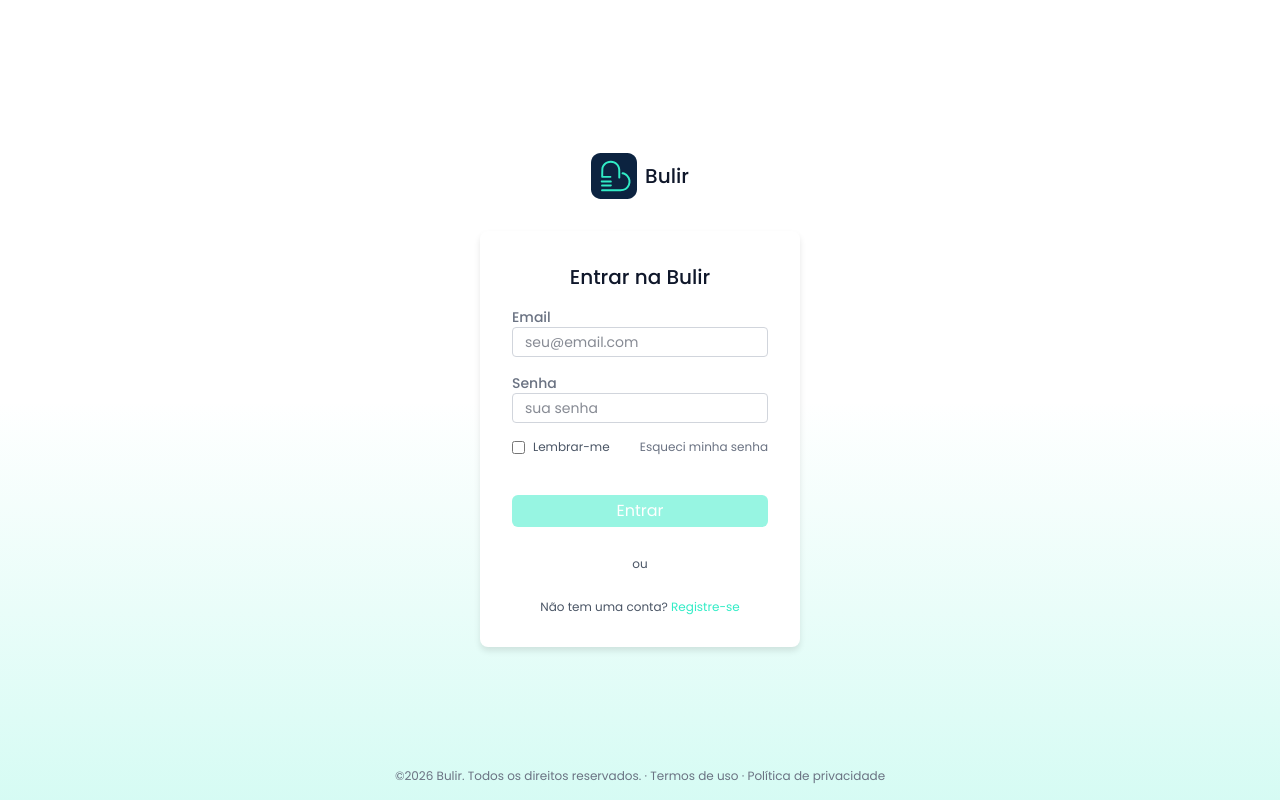
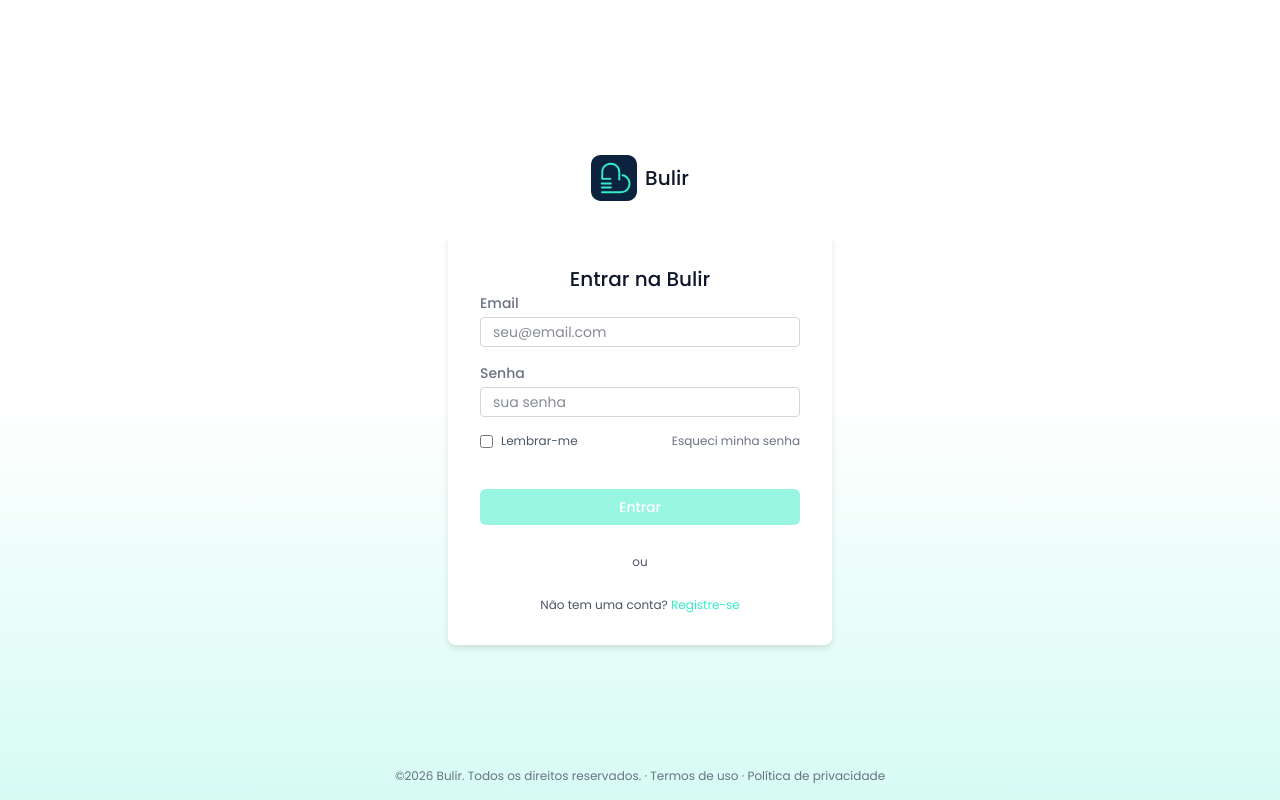
Before and after one commit to emanuel-malungo/Bulir, a Next.js app in the folder frontend-web/: page /auth/login in a window 1280 px wide. Built offline with nearby package versions, Linux system fonts and the light colour scheme; no server answers.

Commit message:
feat: criar componentes Button e Input, e atualizar página de login para utilizá-los

```diff
--- a/frontend-web/src/app/auth/login/page.tsx
+++ b/frontend-web/src/app/auth/login/page.tsx
@@ -2,11 +2,10 @@
 
 'use client';
 
-import Link from 'next/link';
 import { useState } from 'react';
 import Image from 'next/image';
 import icon from '@/assets/images/bulir.svg';
-import ReCaptchaV3 from '@/app/components/common/ReCaptchaV3';
+import { Button, Input, ReCaptchaV3 } from '@/app/components/common';
 import { useForm, Controller } from 'react-hook-form';
 import { zodResolver } from '@hookform/resolvers/zod';
 import { loginSchema, type LoginFormData } from '@/modules/auth/auth.schema';
@@ -47,49 +46,35 @@ export default function Login() {
           <Image src={icon} alt="Bulir" />
           <span className="text-xl font-medium">Bulir</span>
         </div>
-        <div className="w-full max-w-xs rounded-lg bg-white p-8 shadow-md">
+        <div className="w-full max-w-sm rounded-lg bg-white p-8 shadow-md">
             <h1 className='text-center font-medium text-xl' >Entrar na Bulir</h1>
-
-            {(errors.email || errors.password) && (
-              <div className="mt-4 p-3 bg-red-100 border border-red-400 text-red-700 text-xs rounded">
-                {errors.email?.message || errors.password?.message}
-              </div>
-            )}
             <div>
               <div>
-              <label className="block text-sm font-medium text-gray-500 mt-4">Email</label>
                 <Controller
                   name="email"
                   control={control}
                   render={({ field }) => (
-                  <input
+                    <Input
                       {...field}
                       type="email"
+                      label="Email"
                       placeholder="seu@email.com"
-                    className={`w-full border rounded px-3 py-1 text-sm focus:outline-none focus:ring-1 ${
-                      errors.email
-                        ? 'border-red-500 focus:ring-red-500'
-                        : 'border-gray-300 focus:ring-accent/50'
-                    }`}
+                      error={errors.email?.message}
                     />
                   )}
                 />
               </div>
-              <div>
-                <label className="block text-sm font-medium text-gray-500 mt-4">Senha</label>
+              <div className="mt-4">
                 <Controller
                   name="password"
                   control={control}
                   render={({ field }) => (
-                    <input
+                    <Input
                       {...field}
                       type="password"
+                      label="Senha"
                       placeholder="sua senha"
-                      className={`w-full border rounded px-3 py-1 text-sm focus:outline-none focus:ring-1 ${
-                        errors.password
-                          ? 'border-red-500 focus:ring-red-500'
-                          : 'border-gray-300 focus:ring-accent/50'
-                      }`}
+                      error={errors.password?.message}
                     />
                   )}
                 />
@@ -108,13 +93,17 @@ export default function Login() {
             </div>
 
             <ReCaptchaV3 onToken={setRecaptchaToken} />
-            <button
+
+            <Button
               type="submit"
-              disabled={isLoading || !recaptchaToken}
-              className="w-full bg-accent text-white py-1 px-4 rounded-md hover:bg-accent/80 focus:outline-none focus:ring-2 mt-6 cursor-pointer disabled:opacity-50 disabled:cursor-not-allowed"
+              disabled={!recaptchaToken}
+              isLoading={isLoading}
+              variant="primary"
+              size="md"
+              className="w-full mt-6"
             >
-              {isLoading ? 'Entrando...' : 'Entrar'}
-            </button>
+              Entrar
+            </Button>
 
             <div className="text-center mt-6 space-y-2">
               <span className="text-xs text-gray-600">ou</span>
--- a/frontend-web/src/app/components/common/Button.tsx
+++ b/frontend-web/src/app/components/common/Button.tsx
@@ -0,0 +1,55 @@
+import { ButtonHTMLAttributes, forwardRef } from 'react';
+
+interface ButtonProps extends ButtonHTMLAttributes<HTMLButtonElement> {
+  variant?: 'primary' | 'secondary' | 'outline' | 'ghost';
+  size?: 'sm' | 'md' | 'lg';
+  isLoading?: boolean;
+  children: React.ReactNode;
+}
+
+const Button = forwardRef<HTMLButtonElement, ButtonProps>(
+  (
+    {
+      variant = 'primary',
+      size = 'md',
+      isLoading = false,
+      disabled = false,
+      className = '',
+      children,
+      ...props
+    },
+    ref
+  ) => {
+    const baseStyles = 'font-medium rounded-md focus:outline-none focus:ring-2 cursor-pointer transition-colors duration-200';
+
+    const variantStyles = {
+      primary: 'bg-accent text-white hover:bg-accent/80 focus:ring-accent/50 disabled:opacity-50 disabled:cursor-not-allowed',
+      secondary: 'bg-gray-100 text-gray-700 hover:bg-gray-200 focus:ring-gray-300 disabled:opacity-50 disabled:cursor-not-allowed',
+      outline: 'border border-gray-300 text-gray-700 hover:bg-gray-50 focus:ring-gray-300 disabled:opacity-50 disabled:cursor-not-allowed',
+      ghost: 'text-gray-700 hover:bg-gray-100 focus:ring-gray-300 disabled:opacity-50 disabled:cursor-not-allowed',
+    };
+
+    const sizeStyles = {
+      sm: 'py-1 px-3 text-xs',
+      md: 'py-2 px-4 text-sm',
+      lg: 'py-3 px-6 text-base',
+    };
+
+    const finalClassName = `${baseStyles} ${variantStyles[variant]} ${sizeStyles[size]} ${className}`;
+
+    return (
+      <button
+        ref={ref}
+        disabled={disabled || isLoading}
+        className={finalClassName}
+        {...props}
+      >
+        {isLoading ? 'Carregando...' : children}
+      </button>
+    );
+  }
+);
+
+Button.displayName = 'Button';
+
+export default Button;
--- a/frontend-web/src/app/components/common/Input.tsx
+++ b/frontend-web/src/app/components/common/Input.tsx
@@ -0,0 +1,53 @@
+import { InputHTMLAttributes, forwardRef } from 'react';
+
+interface InputProps extends InputHTMLAttributes<HTMLInputElement> {
+  label?: string;
+  error?: string;
+  helperText?: string;
+}
+
+const Input = forwardRef<HTMLInputElement, InputProps>(
+  (
+    {
+      label,
+      error,
+      helperText,
+      className = '',
+      ...props
+    },
+    ref
+  ) => {
+    const baseStyles = 'w-full rounded px-3 py-1 text-sm focus:outline-none focus:ring-1 transition-colors duration-200';
+
+    const stateStyles = error
+      ? 'border border-red-500 focus:ring-red-500'
+      : 'border border-gray-300 focus:ring-accent/50';
+
+    const finalClassName = `${baseStyles} ${stateStyles} ${className}`;
+
+    return (
+      <div className="flex flex-col gap-1">
+        {label && (
+          <label className="block text-sm font-medium text-gray-500">
+            {label}
+          </label>
+        )}
+        <input
+          ref={ref}
+          className={finalClassName}
+          {...props}
+        />
+        {error && (
+          <span className="text-xs text-red-500">{error}</span>
+        )}
+        {helperText && !error && (
+          <span className="text-xs text-gray-500">{helperText}</span>
+        )}
+      </div>
+    );
+  }
+);
+
+Input.displayName = 'Input';
+
+export default Input;
--- /dev/null
+++ b/frontend-web/src/app/components/common/index.ts
@@ -0,0 +1,3 @@
+export { default as Button } from './Button';
+export { default as Input } from './Input';
+export { default as ReCaptchaV3 } from './ReCaptchaV3';
```
Lines whose indentation alone changed are shown as unchanged.
